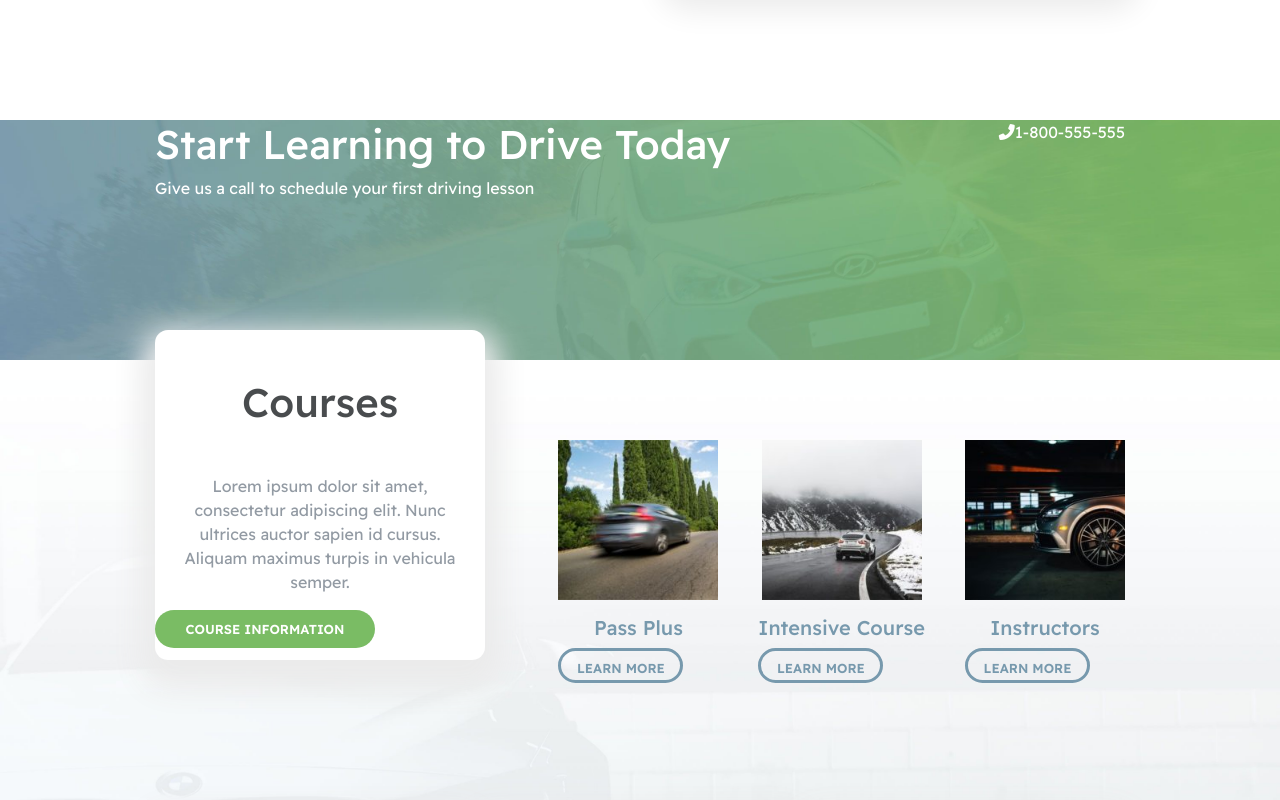
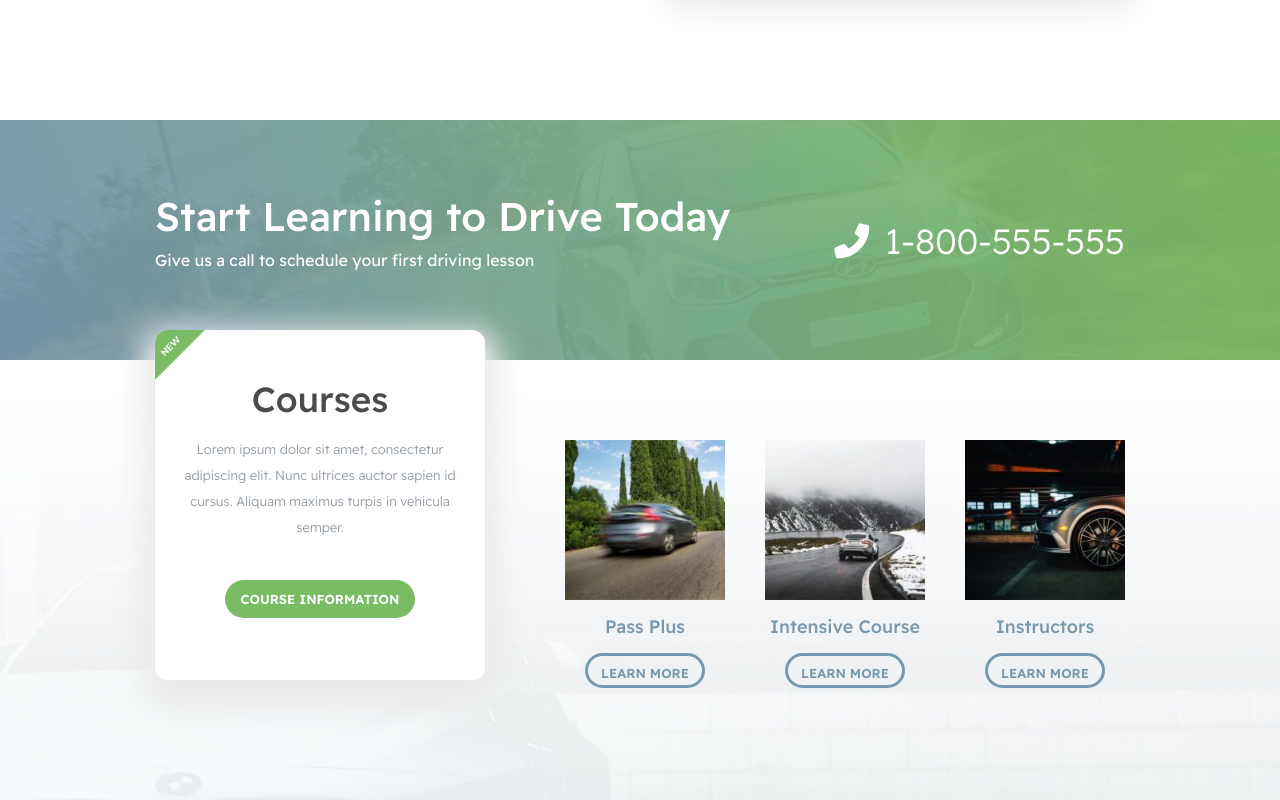
Before and after one commit to artemisia000/proj-html-vuejs, a Vue app: page / in a window 1280 px wide. Shown: the part 1120-1920 px from the top of the page. Built offline with nearby package versions, Linux system fonts and the light colour scheme; a web font is replaced by a local one.

Commit message:
modifiche

```diff
--- a/src/components/Contact.vue
+++ b/src/components/Contact.vue
@@ -1,15 +1,15 @@
 <template>
 <div class="hero">
     <div class="content contact">
-        <div class="card">
+        <div class="card pe-4">
             <img src="../assets/avada-drivers-logo-2.png" alt="">
-            <p class="f-11 box" >Avada Driving School is the right choice for experienced drivers looking for a refresher course, or the brand new driver wanting to pass first time.</p>
+            <p class="f-11 box lh-lg mt-3" >Avada Driving School is the right choice for experienced drivers looking for a refresher course, or the brand new driver wanting to pass first time.</p>
         </div>
-        <div class="card">
-            <h5>CONTACT DETAILS</h5>
+        <div class="card pe-4">
+            <h5 class="f-15 box2 mb-3" >CONTACT DETAILS</h5>
             <div>
                 <i class="fas fa-home box5"></i>
-                <span class="f-11 box" >12345 North Main Street,
+                <span class="f-11 box" >12345 North Main Street,<br>
                       New York, NY 555555
                 </span>
             </div>
@@ -33,8 +33,8 @@
             </div>
         </div>
 
-        <div class="card">
-            <h5>COURSES</h5>
+        <div class="card pe-4">
+            <h5 class="f-15 box2 mb-3" >COURSES</h5>
             <div>
                 <i class="far fa-arrow-alt-circle-right box1 "></i>
                 <span>
@@ -63,7 +63,7 @@
 
         <div class="card">
             <img src="../assets/grid1.png" alt="">
-            <div class="btnAvada mt-4">
+            <div class="btnAvada mt-4 button">
                 <a href="">BOOK NOW</a>
             </div>
         </div>
@@ -84,7 +84,7 @@ export default {
 
 .hero{
     width: 100%;
-    height: 350px;
+    height: 380px;
     background-image: url(../assets/footer-background-color.jpg);
     background-size: cover;
 
@@ -93,7 +93,7 @@ export default {
     height: 350px;
     background-color: transparent;
     border: transparent;
-    padding: 50px 10px;
+    padding-top: 50px;
 
     span{
         padding-left: 10px;
@@ -103,7 +103,11 @@ export default {
     a{
         text-decoration: none;
         font-size: 15px;
-        line-height: 35px;
+    }
+
+    .button{
+        width: 140px;
+        margin: 0 auto;
     }
 
 }
--- a/src/components/Courses.vue
+++ b/src/components/Courses.vue
@@ -2,8 +2,11 @@
 <div class="body">
     <div class="content cars">
         <div class="tab boxes text-center">
-            <h1 class="box3 my-5" >Courses</h1>
-            <p class="box mx-3 lh-base" >Lorem ipsum dolor sit amet, consectetur adipiscing elit. Nunc ultrices auctor sapien id cursus. Aliquam maximus turpis in vehicula semper.</p>
+            <img src="../assets/new-corner.jpg" alt=""
+                 class="new"
+                 >
+            <h1 class="box3 mt-5 f-35" >Courses</h1>
+            <p class="box m-3 lh-lg w-300 f-13" >Lorem ipsum dolor sit amet, consectetur adipiscing elit. Nunc ultrices auctor sapien id cursus. Aliquam maximus turpis in vehicula semper.</p>
             <div class="btnAvada button">
                 <a href="">COURSE INFORMATION</a>
             </div>
@@ -11,22 +14,22 @@
         <div class="courses">
             <div class="car">
                 <img src="../assets/courses.jpg" alt="">
-                    <h3 class="box4 mt-3 f-20" >Pass Plus</h3>
+                    <h3 class="box4 mt-3 f-18" >Pass Plus</h3>
                 <div class="btnAviat">
                     <a href="">LEARN MORE</a>
                 </div>
             </div>
             <div class="car ">
                 <img src="../assets/intensive.jpg" alt="">
-                    <h3 class="box4 mt-3 f-20" >Intensive Course</h3>
+                    <h3 class="box4 mt-3 f-18" >Intensive Course</h3>
                 <div class="btnAviat">
                     <a href="">LEARN MORE</a>
                 </div>
             </div>
             <div class="car ">
                 <img src="../assets/instructor.jpg" alt="">
-                    <h3 class="box4 mt-3 f-20" >Instructors</h3>
-                <div class="btnAviat">
+                    <h3 class="box4 mt-3 f-18" >Instructors</h3>
+                <div class="btnAviat f-13">
                     <a href="">LEARN MORE</a>
                 </div>
             </div>
@@ -58,12 +61,21 @@ export default {
 
     .tab{
         width: 330px;
-        height: 330px;
+        height: 350px;
         background-color: #fff;
         top: -30px;
+        position: relative;
 
         .button{
-            width: 220px;
+            width: 190px;
+            margin: 40px auto;
+        }
+
+        .new{
+            width: 50px;
+            position: absolute;
+            left: 0;
+            border-radius: 13px 0 0 0;
         }
     }
 
@@ -83,7 +95,8 @@ export default {
         }
 
     .btnAviat{
-        width: 125px;
+        width: 120px;
+        margin: 15px auto;
         }
 
     }
--- a/src/components/Hero2.vue
+++ b/src/components/Hero2.vue
@@ -5,8 +5,8 @@
             <h1>Start Learning to Drive Today</h1>
             <p>Give us a call to schedule your first driving lesson</p>
         </div>
-        <div class="phone">
-            <i class="fa-solid fa-phone-flip"></i>
+        <div class="f-35 w-300">
+            <i class="fa-solid fa-phone-flip m-3"></i>
             <span>1-800-555-555</span>
         </div>
     </div>
@@ -29,9 +29,12 @@ export default {
     background-size: cover;
 
     .hero2{
+        height: 100%;
         justify-content: space-between;
+        align-items: center;
+    }
 
-    }
+
 }
 
 </style>
--- a/src/components/Hero3.vue
+++ b/src/components/Hero3.vue
@@ -2,20 +2,20 @@
 <div class="hero d-flex justify-content-center">
     <div class="news">
         <div class="latest">
-            <h1 class="box3 mt-3" >Latest News</h1>
+            <h1 class="box3 mt-5 f-35" >Latest News</h1>
         </div>
         <div class="d-flex cards" >
             <div class="card">
                 <img src="../assets/choosecar.jpg" alt="">
-                <h4><a href="">What Car to Start With?</a></h4>
+                <h4 class="mt-3" ><a href="">What Car to Start With?</a></h4>
                 <span class="f-11 box" >February 7th, 2019|<span class="box1" >0 Comments</span></span>
-                <span class="box" >Lorem ipsum dolor sit amet, consectetur adipiscing</span>
+                <span class="box f-15 mt-3">Lorem ipsum dolor sit amet, consectetur adipiscing</span>
             </div>
             <div class="card">
                 <img src="../assets/blogspot.jpg" alt="">
-                <h4><a href="">Avada Driving School Expanding</a></h4>
+                <h4 class="mt-3" ><a href="">Avada Driving School Expanding</a></h4>
                 <span class="f-11 box" >February 7th, 2019| <span class="box1" >0 Comments</span></span>
-                <span class="box" >Lorem ipsum dolor sit amet, consectetur adipiscing</span>
+                <span class="box f-15 mt-3">Lorem ipsum dolor sit amet, consectetur adipiscing</span>
             </div>
         </div>
         <div class="btnAvada button">
@@ -48,14 +48,14 @@ export default {
 
     .news{
         width: 970px;
-        height: 600px;
+        height: 580px;
         margin: 0 auto;
         background-color: #fff;
         border-top: 6px solid #7799ad;
         border-radius: 10px 10px 0 0;
         position: absolute;
         top: -50px;
-        left: 269px;
+        left: 274px;
 
         .latest{
             width: 970px;
@@ -77,7 +77,7 @@ export default {
         }
 
         .button{
-            width: 250px;
+            width: 220px;
             margin: 0 auto;
         }
 
@@ -85,8 +85,9 @@ export default {
 
     .triangle{
         width: 970px;
-        margin-top: 465px;
+        margin-top: 530px;
         }
+
 
 }
 
--- a/src/components/Instructors.vue
+++ b/src/components/Instructors.vue
@@ -9,7 +9,7 @@
             <i class="box fab fa-twitter"></i>
             <i class="box fab fa-instagram"></i>
         </div>
-        <span class="box mt-3 lh-lg" >
+        <span class="box mt-3 lh-base w-300 f-13" >
             Lorem ipsum dolor sit amet, consectetur adipiscing elit.
         </span>
     </div>
@@ -21,7 +21,7 @@
             <i class="box fab fa-twitter"></i>
             <i class="box fab fa-instagram"></i>
         </div>
-        <span class="box mt-3 lh-lg" >
+        <span class="box mt-3 lh-base w-300 f-13" >
             Lorem ipsum dolor sit amet, consectetur adipiscing elit.
         </span>
     </div>
@@ -33,7 +33,7 @@
             <i class="box fab fa-twitter"></i>
             <i class="box fab fa-instagram"></i>
         </div>
-        <span class="box mt-3 lh-lg" >
+        <span class="box mt-3 lh-base w-300 f-13" >
             Lorem ipsum dolor sit amet, consectetur adipiscing elit.
         </span>
     </div>
--- a/src/components/SectionTop.vue
+++ b/src/components/SectionTop.vue
@@ -1,7 +1,7 @@
 <template>
  <div class="content box sectionTop">
      <div class="text">
-         <h1 class="box3 my-4" >Get Behind The Wheel</h1>
+         <h1 class="box3 my-4 f-35">Get Behind The Wheel</h1>
          <p class="f-20 lh-lg" >Lorem ipsum dolor sit amet, consectetur adipiscing elit. Nunc ultrices auctor sapien id cursus. Aliquam maximus turpis in vehicula semper.
          </p>
          <p class="f-15  lh-base" >Lorem ipsum dolor sit amet, consectetur adipiscing elit. Nunc ultrices auctor sapien id cursus. Aliquam maximus turpis in vehicula semper. Fusce et ultrices libero, at suscipit lacus. Sed vitae fringilla nibh. Nunc ultrices auctor sapien id cursus. Aliquam maximus turpis in vehicula semper. Fusce et ultrices libero, at suscipit lacus. Sed vitae fringilla nibh.
--- a/src/components/Social.vue
+++ b/src/components/Social.vue
@@ -48,7 +48,7 @@ footer{
             width: 11px;
             color: #fff;
             padding: 0 16px;
-            margin-bottom: -1rem;
+            margin:auto;
         }
 
     }
--- a/src/components/YourInstructors.vue
+++ b/src/components/YourInstructors.vue
@@ -2,8 +2,8 @@
 
     <div class="content your">
         <div class="text">
-            <h1 class="box3" >Your Instructors</h1>
-            <p class="box" >Lorem ipsum dolor sit amet, consectetur adipiscing elit. Nunc ultrices auctor sapien id cursus. Aliquam maximus turpis in vehicula semper.</p>
+            <h1 class="box3 f-35 mb-5" >Your Instructors</h1>
+            <p class="box w-300 f-18" >Lorem ipsum dolor sit amet, consectetur adipiscing elit. Nunc ultrices auctor sapien id cursus. Aliquam maximus turpis in vehicula semper.</p>
         </div>
         <div class="button">
             <div class="btnAvada">
@@ -17,8 +17,8 @@
 <script>
 export default {
     name: 'YourInstructors'
+}
 
-}
 </script>
 
 <style scoped lang="scss">
--- a/src/components/styles/globals.scss
+++ b/src/components/styles/globals.scss
@@ -46,16 +46,32 @@
     font-size: $font-11;
 }
 
+.f-13{
+    font-size: $font-13;
+}
+
 .f-15{
     font-size: $font-15;
+}
+
+.f-18{
+    font-size: $font-18;
 }
 
 .f-20{
     font-size: $font-20;
 }
 
-.f-18{
-    font-size: $font-18;
+.f-25{
+    font-size: 25px;
+}
+
+.f-35{
+    font-size: 35px;
+}
+
+.w-300{
+    font-weight: 300;
 }
 
 
--- a/src/components/styles/utilities.scss
+++ b/src/components/styles/utilities.scss
@@ -39,3 +39,7 @@ $font-13: 13px;
 $font-15: 15px;
 $font-18: 18px;
 $font-20: 20px;
+$font-25: 25px;
+$font-35: 35px;
+
+$font-W: 300;
```
Also changed, not shown: src/components/NewsLetter.vue (+14 -8 lines), src/components/Testimonials.vue (+23 -7 lines).
